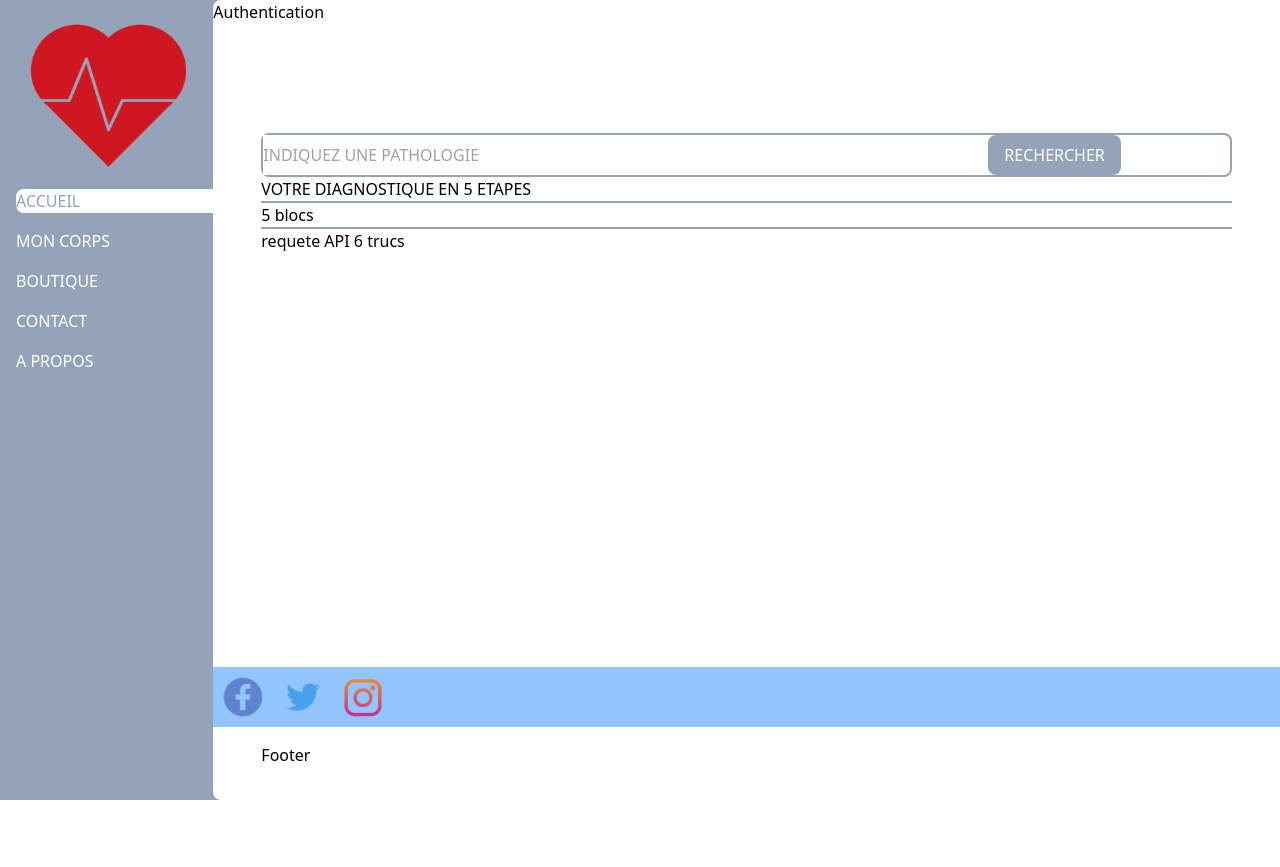
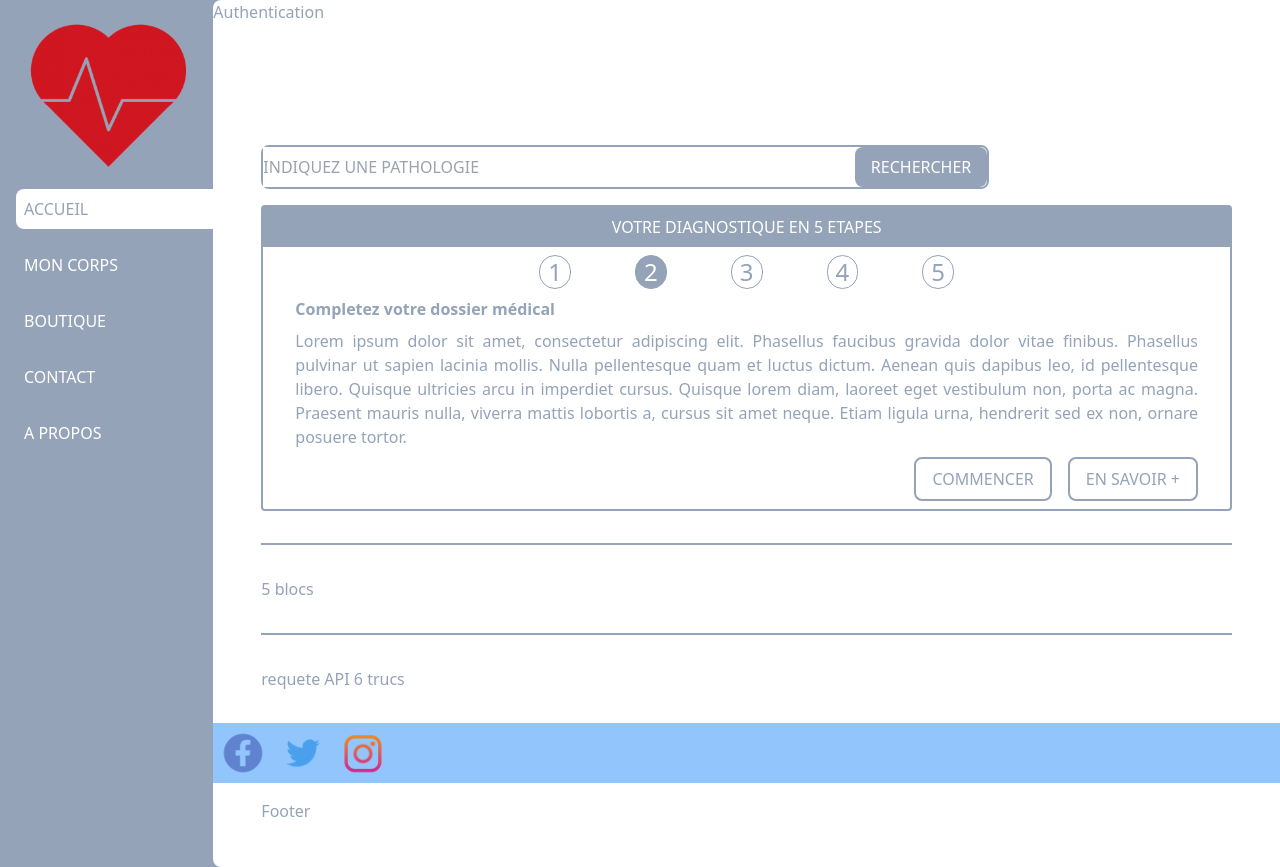
Before and after one commit to Charmander-Team/fo-diag-plus, a Next.js app: page / in a window 1280 px wide. Before the commit the page ends 800 px from the top, so only its background shows below. Built offline with nearby package versions, Linux system fonts and the light colour scheme.

Commit message:
clean HomePage && create HomeOne COmponents && add styles

```diff
--- /dev/null
+++ b/Components/HomeOne.jsx
@@ -0,0 +1,60 @@
+import Button from "./Button";
+
+const HomeOne = () => {
+
+    return (
+        <div className="grid gap-4 pb-8">
+
+            <form className="flex">
+
+                <div className="flex basis-3/4 border-2 border-slate-400 rounded-lg">
+
+                    <input className="w-full" type="text" placeholder="INDIQUEZ UNE PATHOLOGIE"/>
+
+                    <Button label="RECHERCHER" classList="float-right bg-slate-400 text-white"/>
+
+                </div>
+
+            </form>
+
+            <div className="border-2 border-slate-400 rounded">
+
+                <div className="bg-slate-400 text-white text-center py-2 px-4">VOTRE DIAGNOSTIQUE EN 5 ETAPES</div>
+
+                <div>
+
+                    <div className="p-2 flex flex-row justify-center gap-16">
+                        <div className="text-2xl pr-2 pl-2 border border-slate-400 rounded-full"> 1 </div>
+                        <div className="text-2xl pr-2 pl-2 border border-slate-400 rounded-full bg-slate-400 text-white">2</div>
+                        <div className="text-2xl pr-2 pl-2 border-slate-400 border rounded-full">3</div>
+                        <div className="text-2xl pr-2 pl-2 border-slate-400 border rounded-full">4</div>
+                        <div className="text-2xl pr-2 pl-2 border-slate-400 border rounded-full">5</div>
+                    </div>
+
+                    <div className="pl-8 pr-8">
+                        <div className="font-bold pb-2">Completez votre dossier médical</div>
+                        <div className="text-justify">
+                            Lorem ipsum dolor sit amet, consectetur adipiscing elit. Phasellus faucibus gravida
+                            dolor vitae finibus. Phasellus pulvinar ut sapien lacinia mollis. Nulla
+                            pellentesque quam et luctus dictum. Aenean quis dapibus leo, id pellentesque libero.
+                            Quisque ultricies arcu in imperdiet cursus. Quisque lorem diam,
+                            laoreet eget vestibulum non, porta ac magna. Praesent mauris nulla, viverra mattis
+                            lobortis a, cursus sit amet neque. Etiam ligula urna, hendrerit sed ex
+                            non, ornare posuere tortor.
+                        </div>
+                    </div>
+
+                    <div className="pt-2 pr-8 pb-2 flex flex-row-reverse gap-4">
+                        <Button label="EN SAVOIR +" classList="border-2 border-slate-400 bg-white"/>
+                        <Button label="COMMENCER" classList="border-2 border-slate-400 bg-white"/>
+                    </div>
+
+                </div>
+
+            </div>
+
+        </div>
+    );
+}
+
+export default HomeOne;
--- a/Components/SideBar.jsx
+++ b/Components/SideBar.jsx
@@ -10,27 +10,27 @@ const SideBar = () => {
     <>
         <img src="/favicon.png" alt="logo"/>
         <ul className="grid gap-4">
-            <li className={router.pathname == "/" ? active : ""}>
+            <li className={`${router.pathname == "/" ? active : ""} p-2`}>
                 <Link href="/">
                     <a>ACCUEIL</a>
                 </Link>
             </li>
-            <li className={router.pathname == "/my-body" ? active : ""}>
+            <li className={`${router.pathname == "/my-body" ? active : ""} p-2`}>
                 <Link href="/my-body">
                     <a>MON CORPS</a>
                 </Link>
             </li>
-            <li className={router.pathname == "/shop" ? active : ""}>
+            <li className={`${router.pathname == "/shop" ? active : ""} p-2`}>
                 <Link href="/shop">
                     <a>BOUTIQUE</a>
                 </Link>
             </li>
-            <li className={router.pathname == "/contact" ? active : ""}>
+            <li className={`${router.pathname == "/contact" ? active : ""} p-2`}>
                 <Link href="/contact">
                     <a>CONTACT</a>
                 </Link>
             </li>
-            <li className={router.pathname == "/about" ? active : ""}>
+            <li className={`${router.pathname == "/about" ? active : ""} p-2`}>
                 <Link href="/about">
                     <a>A PROPOS</a>
                 </Link>
--- a/pages/_app.jsx
+++ b/pages/_app.jsx
@@ -13,7 +13,7 @@ const MyApp = ({Component, pageProps}) => {
                 <link rel="icon" href="./favicon.png"/>
             </Head>
 
-            <div className="relative min-h-screen flex bg-slate-400">
+            <div className="relative min-h-screen flex bg-slate-400 text-slate-400">
 
                 <nav className="basis-1/6 text-white pl-4">
                     <SideBar/>
--- a/pages/index.jsx
+++ b/pages/index.jsx
@@ -1,26 +1,14 @@
-import Button from "../Components/Button";
+import HomeOne from "../Components/HomeOne";
 
 const Home = () => {
     return (
         <div className="divide-y-2 divide-slate-400">
 
-            <div>
+            <HomeOne/>
 
-                <form className="border-2 border-slate-400 rounded-lg flex">
+            <div className="pt-8 pb-8">5 blocs</div>
 
-                    <input className="basis-3/4" type="text" placeholder="INDIQUEZ UNE PATHOLOGIE"/>
-
-                    <Button label="RECHERCHER" classList="bg-slate-400 text-white"/>
-
-                </form>
-
-                <div>VOTRE DIAGNOSTIQUE EN 5 ETAPES</div>
-
-            </div>
-
-            <div>5 blocs</div>
-
-            <div>requete API 6 trucs</div>
+            <div className="pt-8 pb-8">requete API 6 trucs</div>
 
         </div>
     )
```
